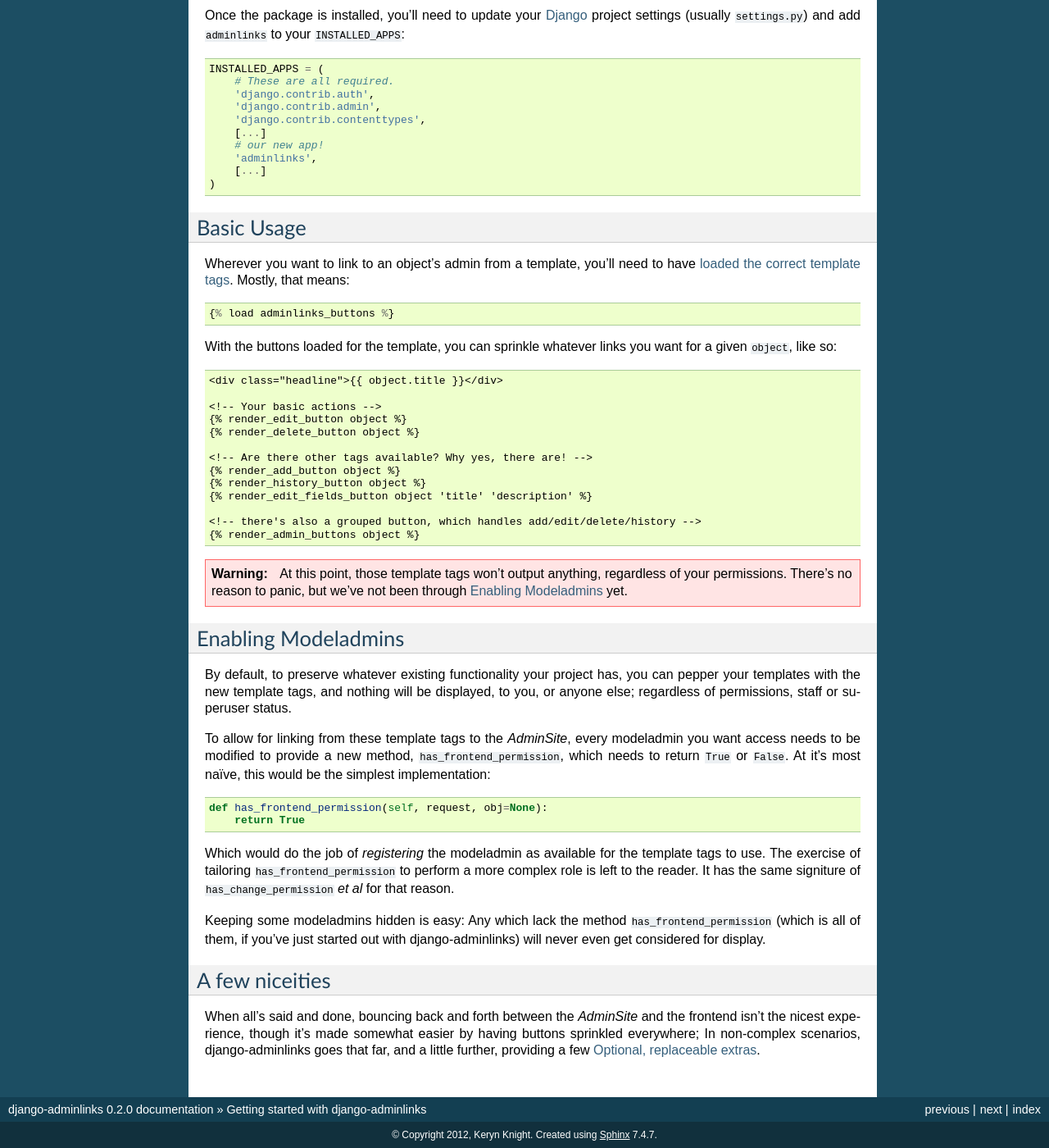
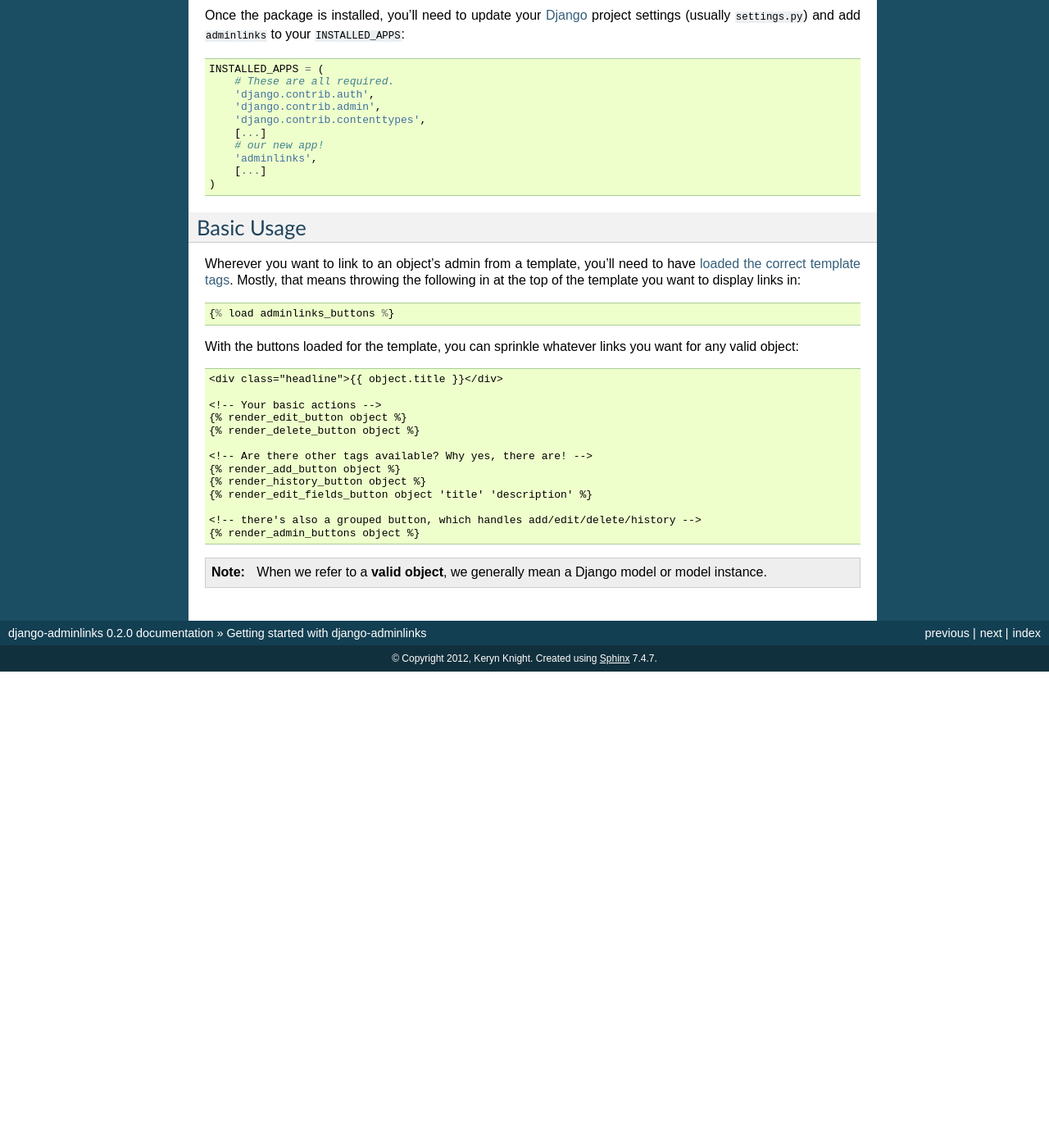
Before and after one commit to kezabelle/django-adminlinks, a Sphinx documentation site: the page built from docs/getting_started.rst, in a window 1280 px wide and 1400 px high, scrolled down 471 px. Shown: the whole window at 82% size. Built offline with Sphinx 7.4.7, drawn with Linux system fonts in a browser that asks for light colours; after the commit the page ends 1290 px from its top, so only the background shows below that; some of the changed text lies outside the part shown.

Commit message:
revisiting the docs, to try and bring them up to date with wtf I'm doing, so I can push this stuff and move on with my life.

```diff
--- a/docs/api/admin.rst
+++ b/docs/api/admin.rst
@@ -2,8 +2,7 @@
 =============
 
 These provide additional functionality which may be depended on by
-`django-adminlinks` or related packages. See the
-:doc:`usage documentation <index>` for how to use.
+`django-adminlinks` or related packages.
 
 .. automodule:: adminlinks.admin
     :members:
--- a/docs/conf.py
+++ b/docs/conf.py
@@ -15,11 +15,16 @@
 from django.conf import settings
 from django.conf import global_settings as django_conf
 settings.configure(default_settings=django_conf)
-
 # If extensions (or modules to document with autodoc) are in another directory,
 # add these directories to sys.path here. If the directory is relative to the
 # documentation root, use os.path.abspath to make it absolute, like shown here.
-#sys.path.insert(0, os.path.abspath('.'))
+packages = [
+    '..',
+]
+here = os.path.dirname(__file__)
+for pkg in packages:
+    new_pkg = os.path.abspath(os.path.join(here, pkg))
+    sys.path.insert(0, new_pkg)
 
 # -- General configuration -----------------------------------------------------
 
--- a/docs/getting_started.rst
+++ b/docs/getting_started.rst
@@ -54,12 +54,13 @@
 -----------
 
 Wherever you want to link to an object's admin from a template, you'll need to
-have `loaded the correct template tags`_. Mostly, that means::
+have `loaded the correct template tags`_. Mostly, that means throwing the
+following in at the top of the template you want to display links in::
 
     {% load adminlinks_buttons %}
 
 With the buttons loaded for the template, you can sprinkle whatever links you
-want for a given ``object``, like so::
+want for any valid object::
 
     <div class="headline">{{ object.title }}</div>
 
@@ -75,45 +76,8 @@
     <!-- there's also a grouped button, which handles add/edit/delete/history -->
     {% render_admin_buttons object %}
 
-.. warning::
-    At this point, those template tags won't output anything, regardless of your
-    permissions. There's no reason to panic, but we've not been through
-    :ref:`enable_modeladmin` yet.
+.. note::
+    When we refer to a **valid object**, we generally mean a Django model
+    or model instance.
 
 .. _loaded the correct template tags: https://docs.djangoproject.com/en/dev/ref/templates/builtins/#load
-
-.. _enable_modeladmin:
-
-Enabling Modeladmins
---------------------
-
-By default, to preserve whatever existing functionality your project has, you
-can pepper your templates with the new template tags, and nothing will be
-displayed, to you, or anyone else; regardless of permissions, staff or
-superuser status.
-
-To allow for linking from these template tags to the `AdminSite`, every
-modeladmin you want access needs to be modified to provide a new method,
-``has_frontend_permission``, which needs to return ``True`` or ``False``. At
-it's most naïve, this would be the simplest implementation::
-
-    def has_frontend_permission(self, request, obj=None):
-        return True
-
-Which would do the job of *registering* the modeladmin as available for the
-template tags to use. The exercise of tailoring ``has_frontend_permission`` to
-perform a more complex role is left to the reader. It has the same signiture of
-``has_change_permission`` *et al* for that reason.
-
-Keeping some modeladmins hidden is easy: Any which lack the method
-``has_frontend_permission`` (which is all of them, if you've just started out
-with django-adminlinks) will never even get considered for display.
-
-A few niceities
----------------
-
-When all's said and done, bouncing back and forth between the `AdminSite` and
-the frontend isn't the nicest experience, though it's made somewhat easier by
-having buttons sprinkled everywhere; In non-complex scenarios,
-django-adminlinks goes that far, and a little further, providing a few
-:doc:`Optional, replaceable extras <extras>`.
```
Also changed, not shown: docs/extras.rst (+35 -63 lines), docs/index.rst (+3 -10 lines), 3 other files.
